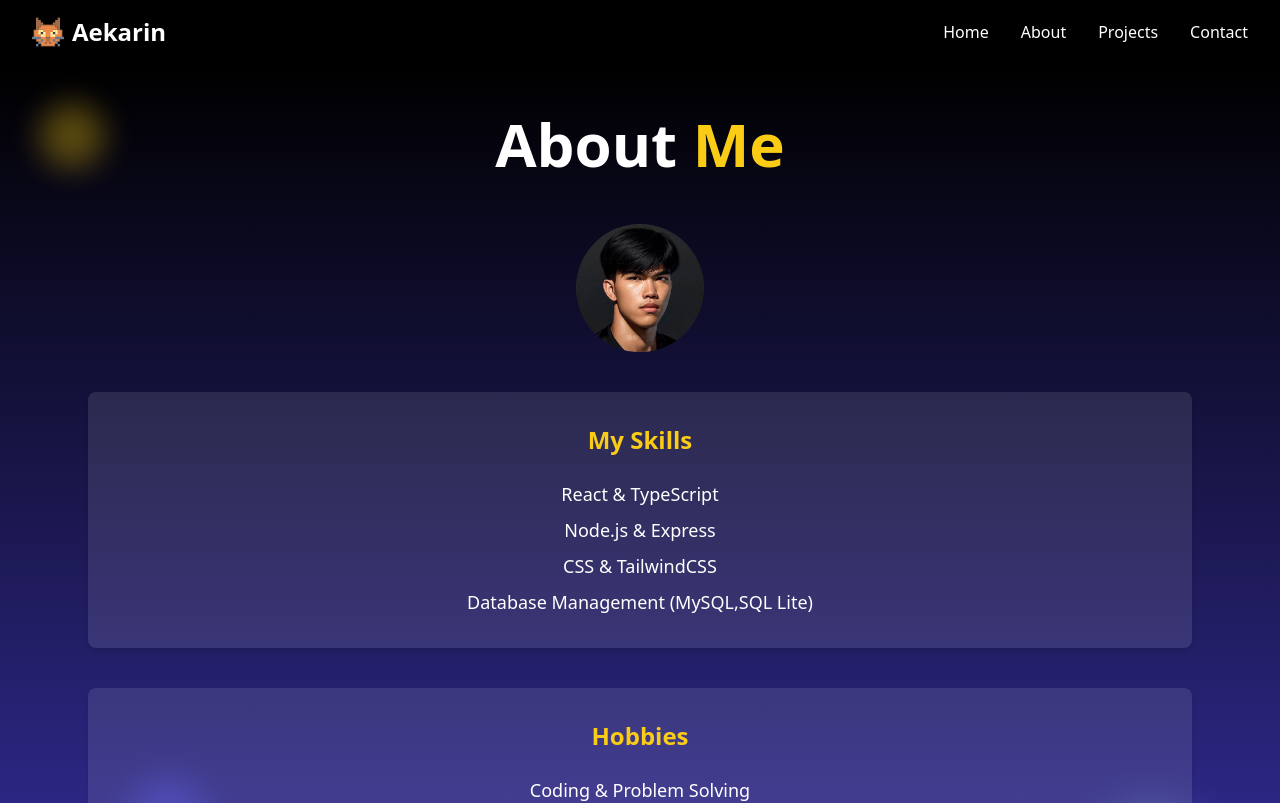
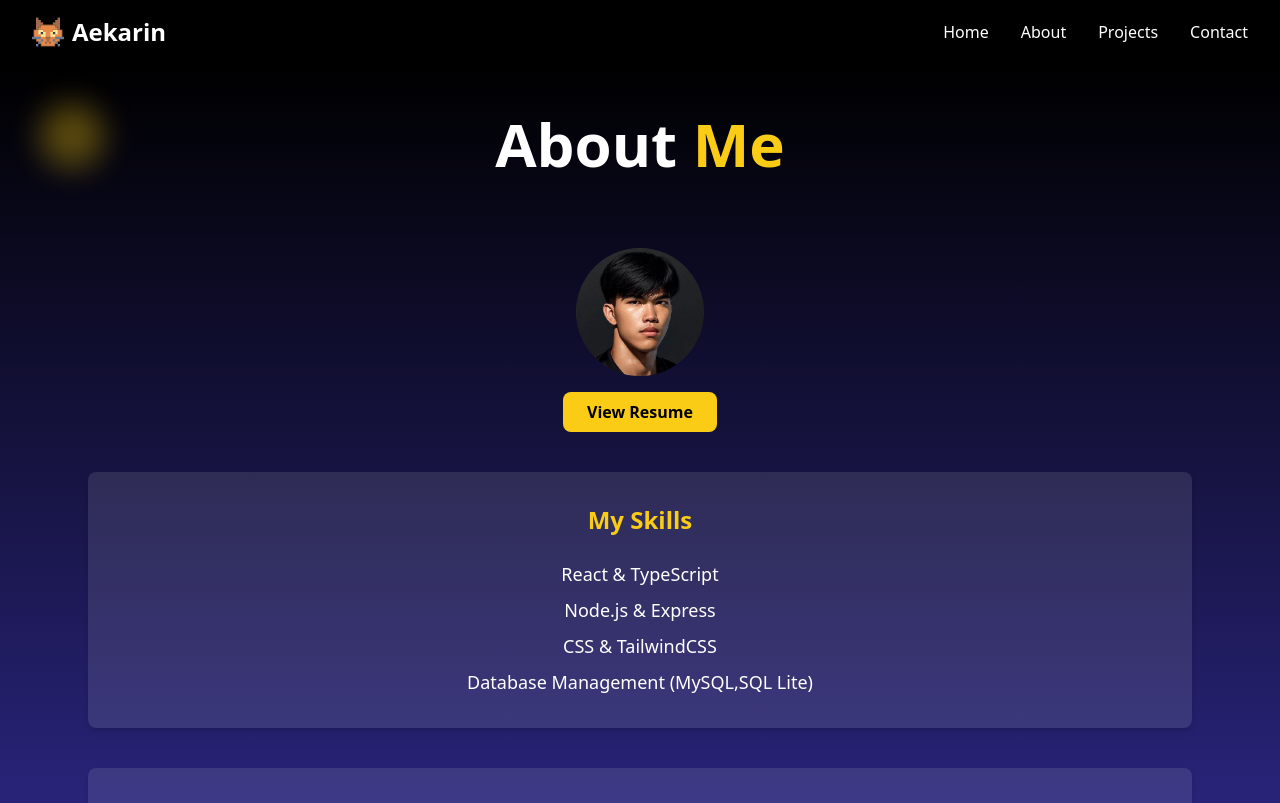
Before and after one commit to AkkarinJB/React-TypeScript-Portfolio, a React (Vite) app: page /about in a window 1280 px wide. Shown: the top 803 px of the page. Built offline with nearby package versions, Linux system fonts and the light colour scheme.

Commit message:
Add function view resume

```diff
--- a/src/pages/About.tsx
+++ b/src/pages/About.tsx
@@ -9,8 +9,11 @@ const About: React.FC = () => {
           About <span className="text-yellow-400">Me</span>
         </h1>
       </div>
-      <div className='flex items-center justify-center'>
+      <div className='flex flex-col items-center justify-center mt-6'>
           <img className='rounded-full w-32 h-32 object-cover cneter' src="/assets/profile.jpeg" alt="Profile" />
+          <button className='mt-4 px-6 py-2 bg-yellow-400 text-black rounded-lg font-semibold hover:bg-yellow-500 transition-all'
+          onClick={() => window.open('/src/assets/Resume.pdf','_blank')}>View Resume
+          </button>
           </div>
 
       <div className="max-w-6xl mx-auto px-6 py-10">
```
